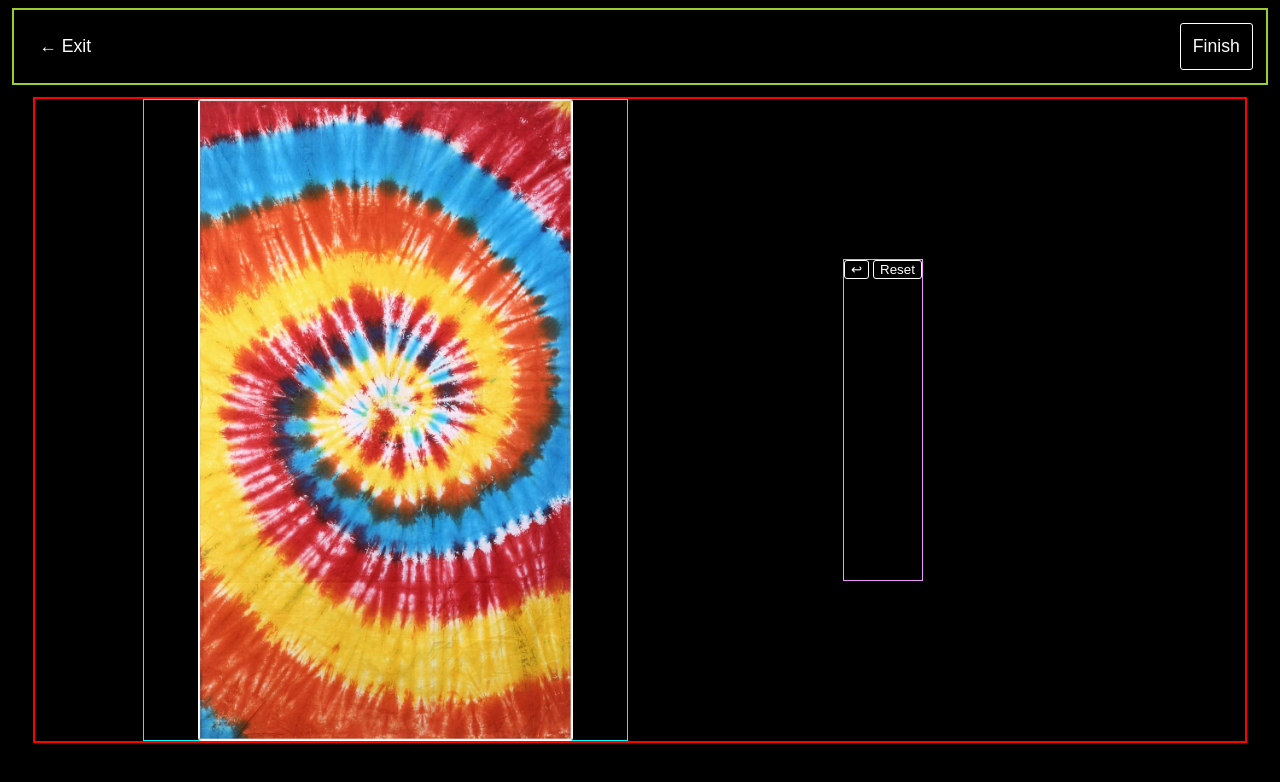
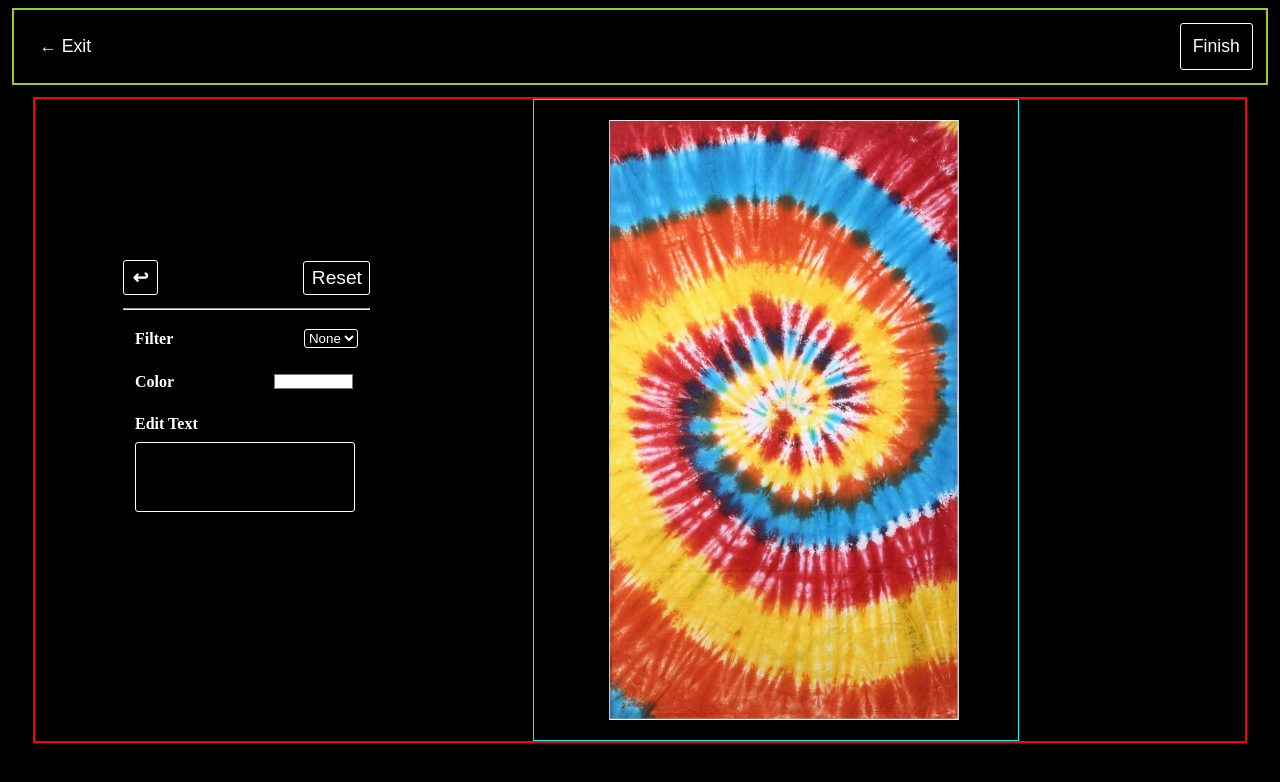
Before and after one commit to grgGIT/NMID-NMD-Capstone, a website: page client/inputPage.html in a window 1280 px wide. Drawn offline with Linux system fonts and the light colour scheme.

Commit message:
Input Page Structure

```diff
--- a/client/inputPage.html
+++ b/client/inputPage.html
@@ -64,15 +64,94 @@
             align-items: center;
         }
 
-        #poster img {
+        /* #poster img {
+            object-fit: contain;
+            max-height: 100%;
+        } */
+
+        #poster svg {
             object-fit: contain;
             max-height: 100%;
         }
 
         #tools {
-            border: 1px solid rgb(239, 150, 251);
+            /* border: 1px solid rgb(239, 150, 251); */
             height: 40vh;
+            padding: 1%;
         }
+
+        #toolButtons {
+            display: flex;
+            justify-content: space-between;
+            align-items: center;
+            margin-bottom: 5%;
+        }
+
+        #toolButtons button {
+            padding: 2% 3%;
+            font-size: 1.2rem;
+        }
+
+        #undo {
+            aspect-ratio: 3 / 1;
+            font-weight: bolder;
+        }
+
+        #toolColumn {
+            height: 80%;
+            /* border: 1px solid red; */
+        }
+
+        .tool {
+            margin: 8% 5%;
+            display: flex;
+            justify-content: space-between;
+            align-items: center;
+            font-weight: bold;
+            width: 90%;
+            /* border: 1px solid cyan; */
+        }
+
+        #filter {
+            background-color: transparent;
+            color: white;
+        }
+
+        #filter:hover {
+            cursor: pointer;
+        }
+
+        option {
+            background-color: black;
+            color: white;
+        }
+
+        #colorPicker {
+            background-color: transparent;
+            width: 40%;
+        }
+
+        #colorPicker:hover {
+            cursor: pointer;
+        }
+
+        #textTool {
+            display: block;
+            justify-content: none;
+            align-items: none;
+            height: 50%;
+            /* border: 1px solid yellow; */
+        }
+
+        #textBox {
+            margin: 4% auto;
+            width: 96%;
+            height: 50%;
+            background-color: transparent;
+            color: white;
+            resize: none;
+        }
+
     </style>
 </head>
 
@@ -84,31 +163,57 @@
 
     <div id="content">
 
-        <div id="poster">
-            <img src="./assets/posterImages/poster3.jpg" class="border">
-        </div>
-
         <div id="tools">
 
+            <!-- Undo and Reset Buttons -->
             <div id="toolButtons">
                 <button id="undo" class="border">&hookleftarrow;</button>
                 <button id="reset" class="border">Reset</button>
             </div>
 
-            <div id="toolColumns">
+            <hr>
 
-                <div id="toolLabels">
+            <div id="toolColumn">
 
+                <!-- Filter Tool -->
+                <div class="tool">
+                    <label for="filter">Filter</label>
+
+                    <select name="filter" id="filter" class="border">
+                        <option value="none">None</option>
+                        <option value="light">Light</option>
+                        <option value="pop">Pop</option>
+                    </select>
                 </div>
 
-                <div id="toolControls">
-
+                <!-- Color Tool -->
+                <div class="tool">
+                    <label for="colorPicker">Color</label>
+                    <input name="colorPicker" type="color" id="colorPicker" value="#ffffff">
                 </div>
 
+                <!-- Text Tool -->
+                <div class="tool" id="textTool">
+                    <label for="textBox">Edit Text</label>
+                    <textarea name="textBox" type="text" id="textBox" class="border"></textarea>
+                </div>
             </div>
 
         </div>
 
+        <div id="poster">
+            <svg width="500" height="600">
+                <defs>
+                  <pattern id="background-image" patternUnits="userSpaceOnUse" width="500" height="600">
+                    <image href="./assets/posterImages/poster3.jpg" x="0" y="0" width="500" height="600" />
+                  </pattern>
+                </defs>
+                <rect width="100%" height="100%" fill="url(#background-image)" />
+              </svg>
+            <!-- <img src="./assets/posterImages/poster3.jpg" class="border"> -->
+        </div>
+
+        <!-- The modal for the poster background info -->
         <div id="backgroundInfo">
 
         </div>
```
